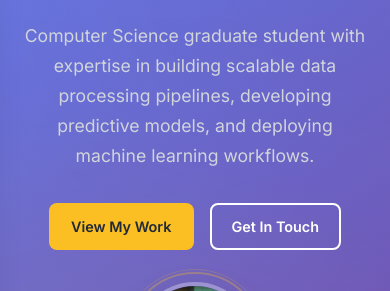
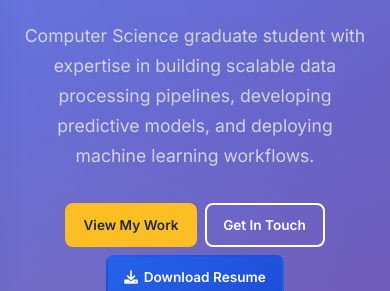
Before and after one commit to ksnmk/portfolio, a website: page index.html in a window 390 px wide. Shown: the part 237-528 px from the top of the page. Drawn offline with Linux system fonts and the light colour scheme.

Commit message:
Add resume download button and optimize hero buttons styling

```diff
--- a/index.html
+++ b/index.html
@@ -65,6 +65,9 @@
                     <div class="hero-buttons">
                         <a href="#projects" class="btn btn-primary">View My Work</a>
                         <a href="#contact" class="btn btn-secondary">Get In Touch</a>
+                        <a href="resume.pdf" download class="btn btn-download">
+                            <i class="fas fa-download"></i> Download Resume
+                        </a>
                     </div>
 
 
--- a/styles.css
+++ b/styles.css
@@ -340,20 +340,28 @@ body {
 .hero-buttons {
     display: flex;
     gap: 1rem;
+    align-items: center;
+    flex-wrap: wrap;
 }
 
 .btn {
-    padding: 12px 24px;
+    padding: 14px 28px;
     border-radius: 8px;
     text-decoration: none;
     font-weight: 600;
     transition: all 0.3s ease;
-    display: inline-block;
+    display: inline-flex;
+    align-items: center;
+    justify-content: center;
     border: 2px solid transparent;
     position: relative;
     overflow: hidden;
     cursor: pointer;
     user-select: none;
+    white-space: nowrap;
+    min-width: fit-content;
+    font-size: 1rem;
+    line-height: 1.5;
 }
 
 .btn::before {
@@ -393,6 +401,28 @@ body {
     color: #1f2937;
     transform: translateY(-3px) scale(1.05);
     box-shadow: 0 15px 35px rgba(255, 255, 255, 0.3);
+}
+
+.btn-download {
+    background: linear-gradient(135deg, #2563eb, #1d4ed8);
+    color: white;
+    border: 2px solid transparent;
+}
+
+.btn-download:hover {
+    background: linear-gradient(135deg, #1d4ed8, #1e40af);
+    transform: translateY(-3px) scale(1.05);
+    box-shadow: 0 15px 35px rgba(37, 99, 235, 0.4);
+}
+
+.btn-download i {
+    margin-right: 8px;
+    font-size: 0.95rem;
+}
+
+.btn i {
+    display: inline-flex;
+    align-items: center;
 }
 
 /* Profile Container */
@@ -1848,6 +1878,14 @@ section {
     .hero-buttons {
         justify-content: center;
         flex-wrap: wrap;
+        gap: 0.75rem;
+    }
+
+    .btn {
+        padding: 12px 20px;
+        font-size: 0.95rem;
+        flex: 0 1 auto;
+        min-width: 140px;
     }
 
     .profile-image {
@@ -1981,8 +2019,18 @@ section {
     }
 
     .btn {
-        padding: 10px 20px;
-        font-size: 0.9rem;
+        padding: 10px 16px;
+        font-size: 0.85rem;
+        min-width: 120px;
+    }
+
+    .hero-buttons {
+        gap: 0.5rem;
+    }
+
+    .btn-download i {
+        margin-right: 6px;
+        font-size: 0.85rem;
     }
 
     .profile-image {
```
Also changed, not shown: 1 other file.
